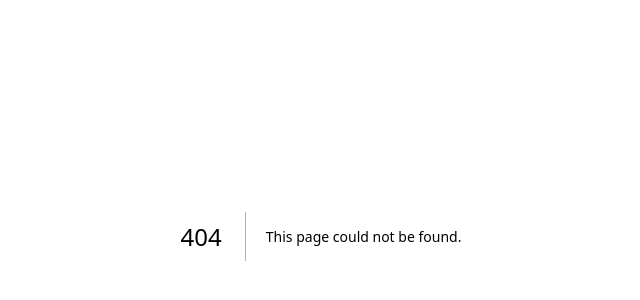
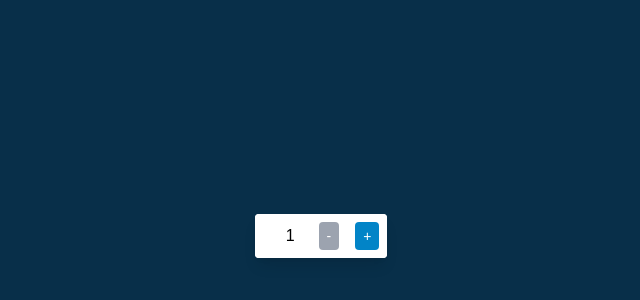
Before and after one commit to BryanTeruel/cprg306-assignments, a Next.js app: page /week-4 in a window 1280 px wide. Before the commit this address had no page. Shown: the part 164-464 px from the top of the page, without its empty margins (319-959 px from the left). Built offline with nearby package versions, Linux system fonts and the light colour scheme.

Commit message:
week 4 assignment
useState, buttons, basic interactive

```diff
--- a/app/page.js
+++ b/app/page.js
@@ -2,12 +2,19 @@ import Link from "next/link";
 
 export default function Home() {
   return (
-    <>
-    <h1>CPRG 306: Web Development 2 - Assignments</h1>
-    <ul>
-      <li><Link href={'./week-2'}>Week 2 Assignment</Link></li>
-      <li><Link href={'./week-3'}>Week 3 Assignment</Link></li>
-    </ul>
-    </>
+    <main>
+      <h1>CPRG 306: Web Development 2 - Assignments</h1>
+      <ul>
+        <li>
+          <Link href={"./week-2"}>Week 2 Assignment</Link>
+        </li>
+        <li>
+          <Link href={"./week-3"}>Week 3 Assignment</Link>
+        </li>
+        <li>
+          <Link href={"./week-4"}>Week 4 Assignment</Link>
+        </li>
+      </ul>
+    </main>
   );
 }
--- a/app/week-3/page.js
+++ b/app/week-3/page.js
@@ -1,10 +1,10 @@
 import ItemList from "./item-list";
 
 export default function Page() {
-    return(
-        <main className="p-8 bg-sky-950">
-            <h1 className="text-5xl font-bold mb-6">Shopping List</h1>
-            <ItemList/>
-        </main>
-    );
+  return (
+    <div className="p-8 bg-sky-950">
+      <h1 className="text-5xl font-bold mb-6">Shopping List</h1>
+      <ItemList />
+    </div>
+  );
 }
--- /dev/null
+++ b/app/week-4/new-item.js
@@ -0,0 +1,38 @@
+"use client";
+import { useState } from "react";
+
+export function NewItem() {
+  const [quantity, setQuantity] = useState(1);
+
+  const increment = () => {
+    if (quantity < 20) {
+      setQuantity(quantity + 1);
+    }
+  };
+
+  const decrement = () => {
+    if (quantity > 1) {
+      setQuantity(quantity - 1);
+    }
+  };
+
+  return (
+    <div className="bg-white w-auto flex items-center rounded">
+      <text className="text-black px-2 m-2 w-10 text-right">{quantity}</text>
+      <button
+        onClick={decrement}
+        disabled={quantity === 1}
+        className="px-2 py-1 m-2 bg-sky-600 active:bg-sky-800 disabled:bg-gray-400 rounded text-white text-sm"
+      >
+        -
+      </button>
+      <button
+        onClick={increment}
+        disabled={quantity === 20}
+        className="px-2 py-1 m-2 bg-sky-600 active:bg-sky-800 disabled:bg-gray-400 rounded text-white text-sm"
+      >
+        +
+      </button>
+    </div>
+  );
+}
--- /dev/null
+++ b/app/week-4/page.js
@@ -0,0 +1,11 @@
+import { NewItem } from "./new-item";
+
+export default function Page() {
+  return (
+    <div className="flex items-center justify-center h-screen bg-sky-950">
+      <div className="bg-white w-max rounded shadow-lg">
+        <NewItem />
+      </div>
+    </div>
+  );
+}
```
